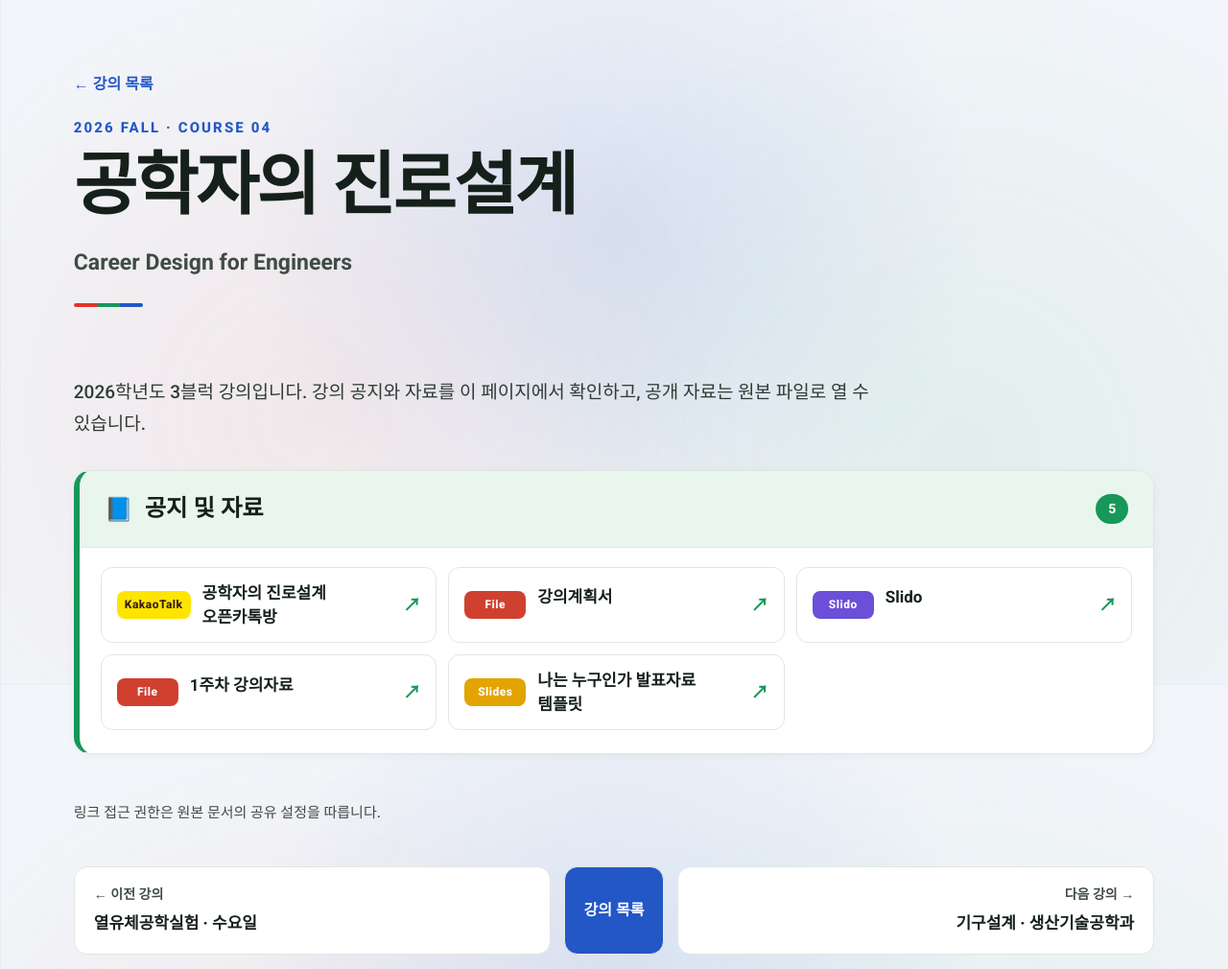
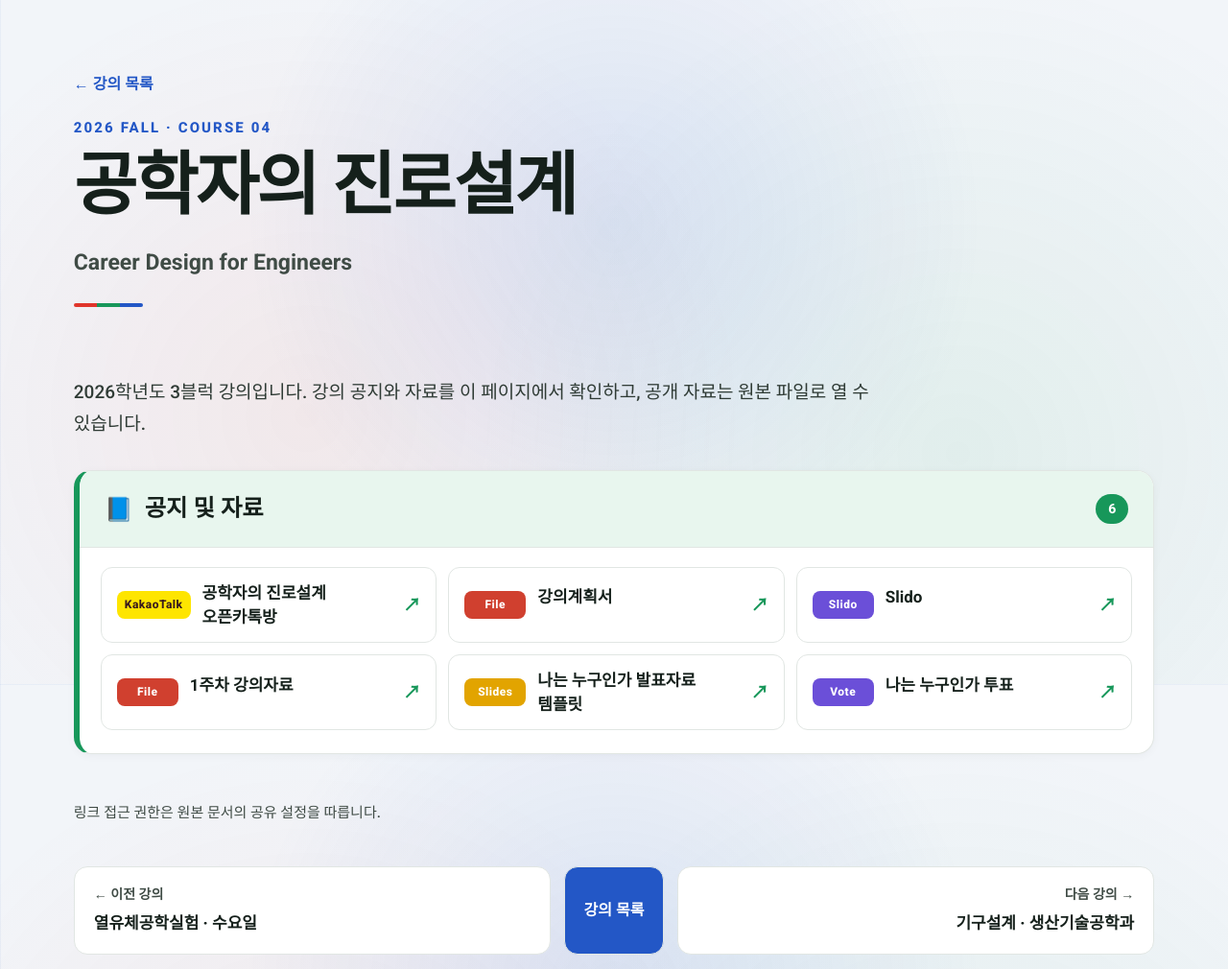
Before and after one commit to joongbaekim-lab/tes-lab, a plain HTML site: page course-career-design.html in a window 1280 px wide. Shown: the part 87-1097 px from the top of the page at 96% size. Drawn offline with Linux system fonts and the light colour scheme.

Commit message:
Add 'Who Am I' vote link to Career Design course

```diff
--- a/assets/i18n-en.js
+++ b/assets/i18n-en.js
@@ -528,6 +528,7 @@ window.TES_EN = {
 "공학자의 진로설계 오픈카톡방": "Career Design for Engineers KakaoTalk Open Chat",
 "1주차 강의자료": "Week 1 Lecture Materials",
 "나는 누구인가 발표자료 템플릿": "\"Who Am I\" Presentation Template",
+"나는 누구인가 투표": "\"Who Am I\" Vote",
 "3주차 강의자료": "Week 3 Lecture Materials",
 "4주차 강의자료": "Week 4 Lecture Materials",
 "5주차 강의자료": "Week 5 Lecture Materials",
--- a/course-career-design.html
+++ b/course-career-design.html
@@ -13,13 +13,14 @@
     <section class="section-wrap course-page">
       <div class="course-summary"><p class="course-intro">2026학년도 3블럭 강의입니다. 강의 공지와 자료를 이 페이지에서 확인하고, 공개 자료는 원본 파일로 열 수 있습니다.</p></div>
       <section class="res-section" data-kind="material">
-        <header class="res-head"><span class="res-icon" aria-hidden="true">📘</span><h2>공지 및 자료</h2><span class="res-count">5</span></header>
+        <header class="res-head"><span class="res-icon" aria-hidden="true">📘</span><h2>공지 및 자료</h2><span class="res-count">6</span></header>
         <ul class="res-grid">
 <li><a class="res-link" href="https://open.kakao.com/o/g20TLcWi" target="_blank" rel="noopener noreferrer"><span class="res-badge" data-kind="KakaoTalk">KakaoTalk</span><span class="res-label">공학자의 진로설계 오픈카톡방</span><span class="res-arrow" aria-hidden="true">↗</span></a></li>
 <li><a class="res-link" href="https://drive.google.com/file/d/1oyozlA3jObhUiJPCZkogu3-3mri5ZIHh/view?usp=sharing" target="_blank" rel="noopener noreferrer"><span class="res-badge" data-kind="File">File</span><span class="res-label">강의계획서</span><span class="res-arrow" aria-hidden="true">↗</span></a></li>
 <li><a class="res-link" href="https://admin.sli.do/event/2fh122mBbdP84tN9k4fvgD/polls" target="_blank" rel="noopener noreferrer"><span class="res-badge" data-kind="Web">Slido</span><span class="res-label">Slido</span><span class="res-arrow" aria-hidden="true">↗</span></a></li>
 <li><a class="res-link" href="https://drive.google.com/file/d/1v7enVDKwQIKLubFYsDITkvuc97NiOjYO/view?usp=sharing" target="_blank" rel="noopener noreferrer"><span class="res-badge" data-kind="File">File</span><span class="res-label">1주차 강의자료</span><span class="res-arrow" aria-hidden="true">↗</span></a></li>
 <li><a class="res-link" href="https://docs.google.com/presentation/d/1jXwHXYReaWtxoAid9bNodR5DyAqbgR6p/edit?usp=sharing&amp;ouid=118354342973978375465&amp;rtpof=true&amp;sd=true" target="_blank" rel="noopener noreferrer"><span class="res-badge" data-kind="Slides">Slides</span><span class="res-label">나는 누구인가 발표자료 템플릿</span><span class="res-arrow" aria-hidden="true">↗</span></a></li>
+<li><a class="res-link" href="https://script.google.com/macros/s/AKfycbzP24_NKTIheLonIxNHl90uzE40vfEr_5TpTs8RHsLy9GdMZr8um4a7ebxHNqaB4ORGSA/exec" target="_blank" rel="noopener noreferrer"><span class="res-badge" data-kind="Web">Vote</span><span class="res-label">나는 누구인가 투표</span><span class="res-arrow" aria-hidden="true">↗</span></a></li>
         </ul>
       </section>
 
```
